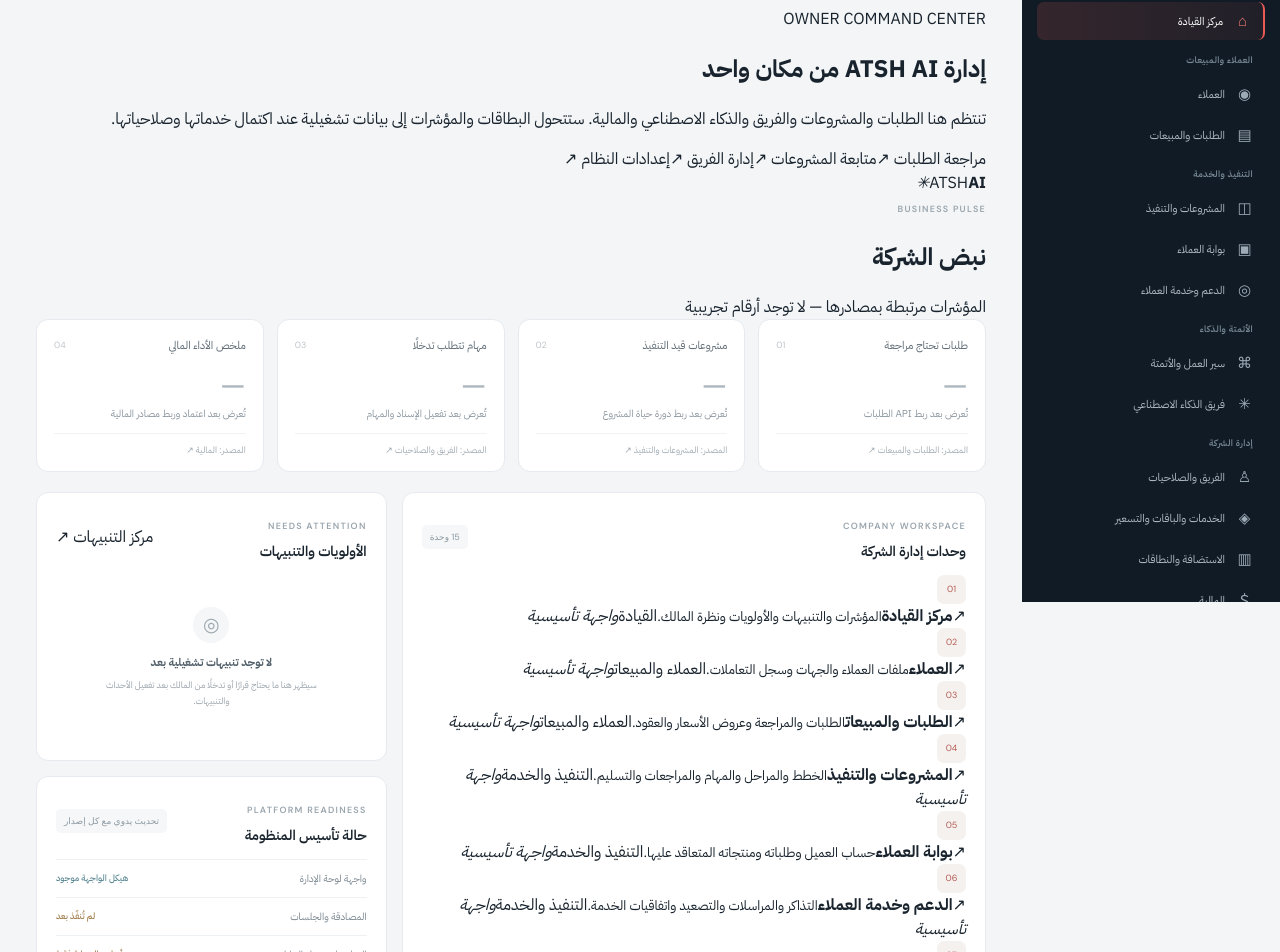
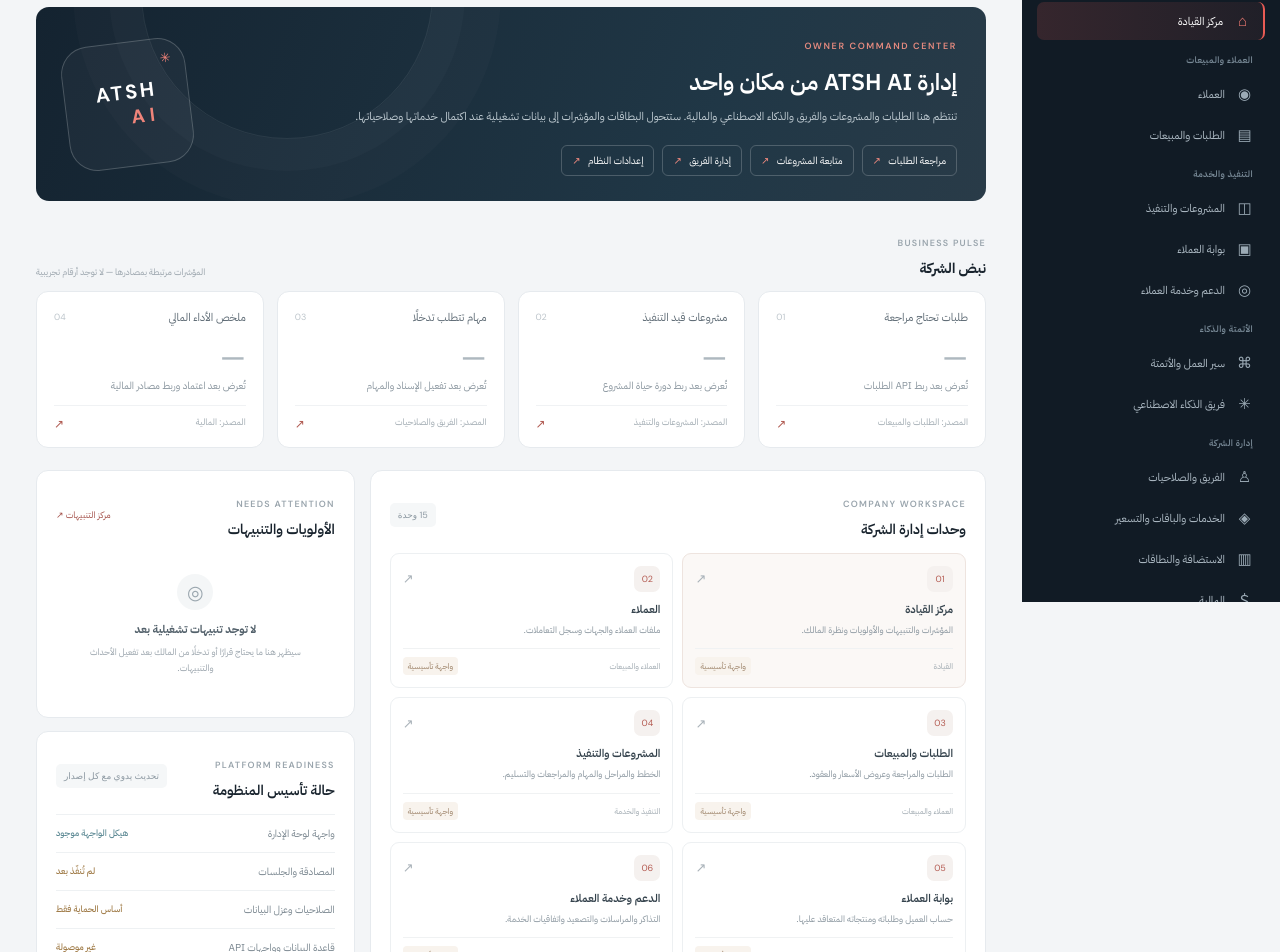
Before and after one commit to atshpana/atsh-ai-v2, a Next.js app in the folder apps/admin/: page / in a window 1280 px wide. Shown: the part 198-1150 px from the top of the page. Built offline with nearby package versions, Linux system fonts and the light colour scheme.

Commit message:
Style expanded owner command center and workspace grid

```diff
--- a/apps/admin/src/app/style.css
+++ b/apps/admin/src/app/style.css
@@ -101,3 +101,51 @@ button,input{font:inherit}
 @media(max-width:1150px){.admin-app{grid-template-columns:230px minmax(0,1fr)}.sidebar{padding-inline:11px}.admin-content{padding-inline:25px}.metrics-grid{grid-template-columns:repeat(2,minmax(0,1fr))}.dashboard-columns{grid-template-columns:1fr}.right-column{grid-template-columns:1fr 1fr}}
 @media(max-width:760px){.admin-app{display:block}.sidebar{display:none}.topbar{height:62px;padding:0 16px}.topbar-context{font-size:10px}.global-search{display:none}.topbar-actions{gap:9px}.owner-chip>span:nth-child(2),.owner-chip>.switch-chevron{display:none}.mobile-nav{display:block;background:#fff;border-bottom:1px solid var(--admin-line);overflow-x:auto;padding:0 12px}.mobile-nav-list{display:flex;gap:5px;width:max-content}.mobile-nav-list .nav-group{display:flex;gap:5px}.mobile-nav-list .nav-link{min-height:42px;padding:8px 10px;color:#65737d;white-space:nowrap;font-size:10px}.mobile-nav-list .nav-link.active{color:#a74842;background:#fff3f1;border:0}.mobile-nav-list .nav-icon{font-size:13px}.admin-content{padding:25px 16px 20px}.page-heading{align-items:flex-start;flex-direction:column}.page-heading h1{font-size:24px}.foundation-banner{align-items:flex-start}.banner-tag{display:none}.metrics-grid{gap:9px}.metric-card{padding:13px;min-height:135px}.metric-top{font-size:10px}.metric-note{white-space:normal;min-height:30px}.dashboard-columns{display:block}.right-column{display:grid;grid-template-columns:1fr;margin-top:12px}.panel{padding:15px}.workspace-row{gap:8px}.workspace-state{display:none}.scope-grid{grid-template-columns:1fr 1fr}.admin-footer{padding-inline:16px}}
 @media(max-width:430px){.metrics-grid{grid-template-columns:1fr 1fr}.metric-value{font-size:25px}.scope-grid{grid-template-columns:1fr}.dashboard-bottom{flex-direction:column}.topbar-context .context-separator,.topbar-context b{display:none}}
+
+
+/* Owner command center — expanded dashboard */
+.owner-welcome{display:flex;align-items:center;justify-content:space-between;gap:24px;min-height:190px;padding:25px 29px;background:linear-gradient(112deg,#142330 0%,#203746 70%,#293b48 100%);border-radius:13px;color:#fff;position:relative;overflow:hidden;margin:19px 0 28px}
+.owner-welcome:after{content:"";position:absolute;width:290px;height:290px;border:1px solid rgba(255,255,255,.08);border-radius:50%;left:11%;top:-160px;box-shadow:0 0 0 32px rgba(255,255,255,.018),0 0 0 68px rgba(255,255,255,.014)}
+.owner-welcome-copy{position:relative;z-index:1;max-width:720px}
+.owner-welcome-kicker{font:600 9px "DM Sans",sans-serif;letter-spacing:.18em;color:#e58a7f}
+.owner-welcome h2{font-size:23px;font-weight:600;margin:9px 0 7px;color:#fff}
+.owner-welcome p{max-width:650px;font-size:11px;line-height:1.9;color:#c0ccd3;margin:0}
+.owner-welcome-mark{width:125px;height:125px;border:1px solid rgba(255,255,255,.2);border-radius:28px;display:grid;place-content:center;position:relative;transform:rotate(-7deg);flex-shrink:0;background:rgba(255,255,255,.035)}
+.owner-welcome-mark span{font:700 20px "DM Sans",sans-serif;letter-spacing:.13em}
+.owner-welcome-mark b{font:700 19px "DM Sans",sans-serif;color:#ef8278;letter-spacing:.25em}
+.owner-welcome-mark i{position:absolute;right:13px;top:10px;color:#ef8278;font-style:normal;font-size:13px}
+.owner-shortcuts{display:flex;flex-wrap:wrap;gap:8px;margin-top:17px}
+.owner-shortcuts a{font-size:10px;color:#fff;border:1px solid rgba(255,255,255,.2);border-radius:6px;padding:7px 10px;transition:background .15s,border-color .15s}
+.owner-shortcuts a:hover{background:rgba(255,255,255,.1);border-color:rgba(255,255,255,.4)}
+.owner-shortcuts span{color:#f08a7f;margin-inline-start:5px}
+.metrics-section{margin-bottom:22px}
+.section-heading{display:flex;justify-content:space-between;align-items:end;gap:12px;margin-bottom:12px}
+.section-heading h2{font-size:14px;margin:5px 0 0}
+.section-note{font-size:9px;color:#9aa4ac}
+.metric-link{display:block;transition:transform .15s,border-color .15s}
+.metric-link:hover{transform:translateY(-2px);border-color:#d4b4ad}
+.metric-source span{float:left;color:#b05a51;font-size:12px}
+.dashboard-columns{grid-template-columns:minmax(0,1.45fr) minmax(280px,.75fr)}
+.work-panel{min-width:0}
+.workspace-grid{display:grid;grid-template-columns:repeat(2,minmax(0,1fr));gap:9px}
+.workspace-card{display:flex;flex-direction:column;min-height:133px;padding:12px;border:1px solid #edf0f2;border-radius:9px;transition:border-color .15s,background .15s,transform .15s;min-width:0}
+.workspace-card:hover{border-color:#d8c2bd;background:#fffdfc;transform:translateY(-1px)}
+.workspace-card-current{background:#fbf8f6;border-color:#eee4df}
+.workspace-card-top{display:flex;justify-content:space-between;align-items:center;margin-bottom:9px}
+.workspace-card .workspace-number{width:26px;height:26px}
+.workspace-open{font:13px "DM Sans",sans-serif;color:#a9b2b9}
+.workspace-card>b{font-size:11px;color:#34424c;font-weight:600}
+.workspace-card>small{font-size:9px;color:#89959e;line-height:1.7;margin-top:5px;flex:1}
+.workspace-card-footer{display:flex;justify-content:space-between;align-items:center;gap:6px;border-top:1px solid #f0f2f3;padding-top:8px;margin-top:10px;color:#a0aab1;font-size:8px}
+.workspace-card-footer i{font-style:normal;color:#9b8066;background:#f8f3ed;border-radius:4px;padding:3px 5px;white-space:nowrap}
+.right-column{gap:13px}
+.panel-action{font-size:9px;color:#a4514a;white-space:nowrap}
+.priority-panel .empty-state{min-height:145px}
+.governance-list{margin:0;padding:0 17px 0 0;display:grid;gap:10px}
+.governance-list li{font-size:10px;color:#74818a;line-height:1.7;padding-inline-start:3px}
+.governance-list li::marker{color:#d47a6e}
+.readiness-row{align-items:flex-start}
+.readiness-row b{max-width:52%;text-align:left;line-height:1.6}
+@media(max-width:1150px){.dashboard-columns{grid-template-columns:1fr}.right-column{grid-template-columns:1fr 1fr}.governance-panel{grid-column:1/-1}}
+@media(max-width:760px){.owner-welcome{padding:20px;min-height:0}.owner-welcome-mark{width:80px;height:80px;border-radius:18px}.owner-welcome-mark span{font-size:14px}.owner-welcome-mark b{font-size:14px}.owner-welcome h2{font-size:19px}.section-heading{align-items:flex-start;flex-direction:column}.workspace-grid{grid-template-columns:1fr 1fr}.right-column{display:grid;grid-template-columns:1fr}.governance-panel{grid-column:auto}}
+@media(max-width:430px){.owner-welcome-mark{display:none}.workspace-grid{grid-template-columns:1fr}.workspace-card{min-height:120px}.section-note{line-height:1.6}}
```
